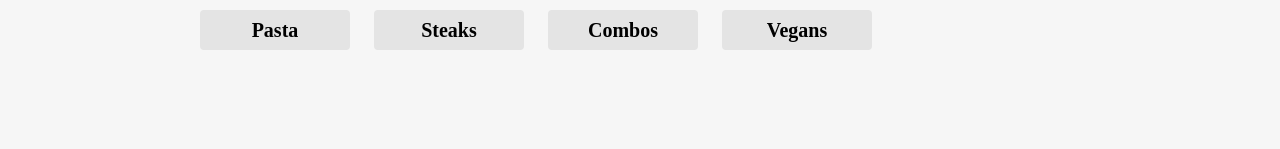
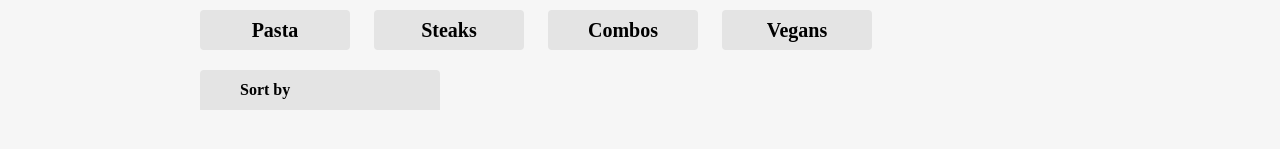
Before and after one commit to TiagoDorini/aluroni, a React (Create React App) app: page / in a window 1280 px wide. Shown: the part 587-736 px from the top of the page. Built offline with nearby package versions, Linux system fonts and the light colour scheme; the HTML template or start-up script is replaced by a standard one; a web font is replaced by a local one.

Commit message:
feat: add sorter with styles

```diff
--- /dev/null
+++ b/src/pages/DishMenu/Sorter/Sorter.module.scss
@@ -0,0 +1,49 @@
+@import "styles/variables";
+
+.sorter {
+  align-items: center;
+  background-color: $grey;
+  border: none;
+  border-top-left-radius: 4px;
+  border-top-right-radius: 4px;
+  display: flex;
+  font-size: 1rem;
+  font-weight: bold;
+  height: 40px;
+  justify-content: space-between;
+  min-width: 240px;
+  padding: 0 40px;
+  position: relative;
+  &--ativo {
+    background-color: $blue;
+    color: white;
+  }
+  &__options {
+    display: none;
+    position: absolute;
+    left: 0;
+    flex-direction: column;
+    top: 100%;
+    width: 100%;
+    &--ativo {
+      display: flex;
+    }
+  }
+  &__option {
+    align-items: center;
+    background-color: $grey;
+    border-top: 2px solid $light-grey;
+    box-sizing: border-box;
+    color: $black;
+    display: flex;
+    height: 40px;
+    justify-content: center;
+    width: inherit;
+    &:hover,
+    &--active {
+      background-color: $blue;
+      cursor: pointer;
+      color: white;
+    }
+  }
+}
--- /dev/null
+++ b/src/pages/DishMenu/Sorter/index.tsx
@@ -0,0 +1,17 @@
+import styles from "./Sorter.module.scss"
+import options from "./options.json"
+
+export default function Sorter() {
+  return (
+    <button className={styles.sorter}>
+      <span>Sort by</span>
+      <div className={styles.sorter__options}>
+        {options.map((item) => (
+          <div className={styles.sorter__option} key={item.value}>
+            {item.name}
+          </div>
+        ))}
+      </div>
+    </button>
+  )
+}
--- /dev/null
+++ b/src/pages/DishMenu/Sorter/options.json
@@ -0,0 +1,18 @@
+[
+  {
+    "name": "",
+    "value": ""
+  },
+  {
+    "name": "Portion",
+    "value": "portion"
+  },
+  {
+    "name": "Qty. People",
+    "value": "qty_people"
+  },
+  {
+    "name": "Cost",
+    "value": "cost"
+  }
+]
--- a/src/pages/DishMenu/index.tsx
+++ b/src/pages/DishMenu/index.tsx
@@ -3,6 +3,7 @@ import { ReactComponent as Logo } from "assets/logo.svg"
 import SearchEngine from "./SearchEngine"
 import { useState } from "react"
 import Filters from "./Filters"
+import Sorter from "./Sorter"
 
 export interface IDishMenuProps {}
 
@@ -23,6 +24,7 @@ export default function DishMenu({}: IDishMenuProps) {
         <SearchEngine search={search} setSearch={setSearch} />
         <div className={styles.dishMenu__filters}>
           <Filters filter={filter} setFilter={setFilter} />
+          <Sorter />
         </div>
       </section>
     </main>
```
